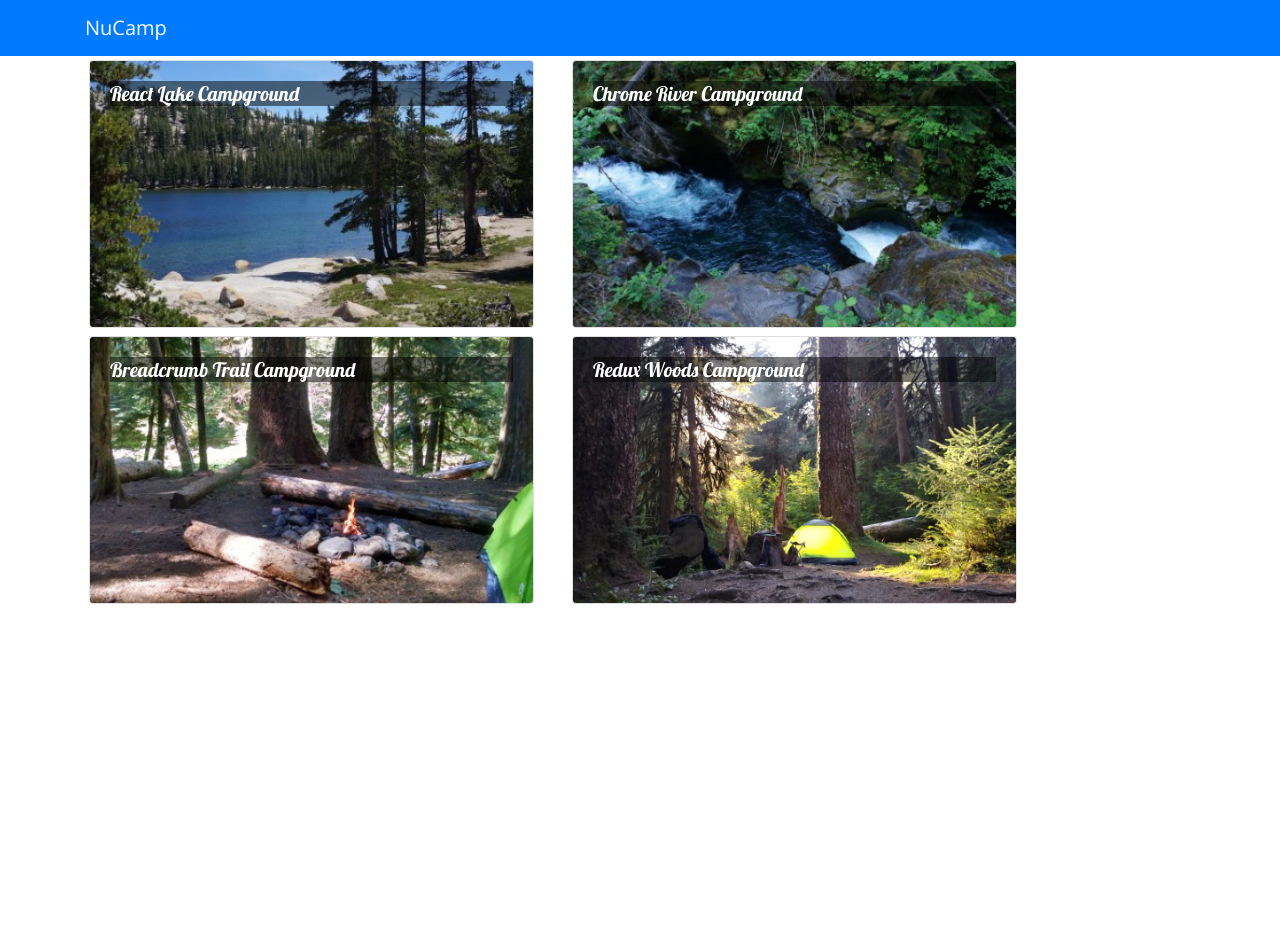
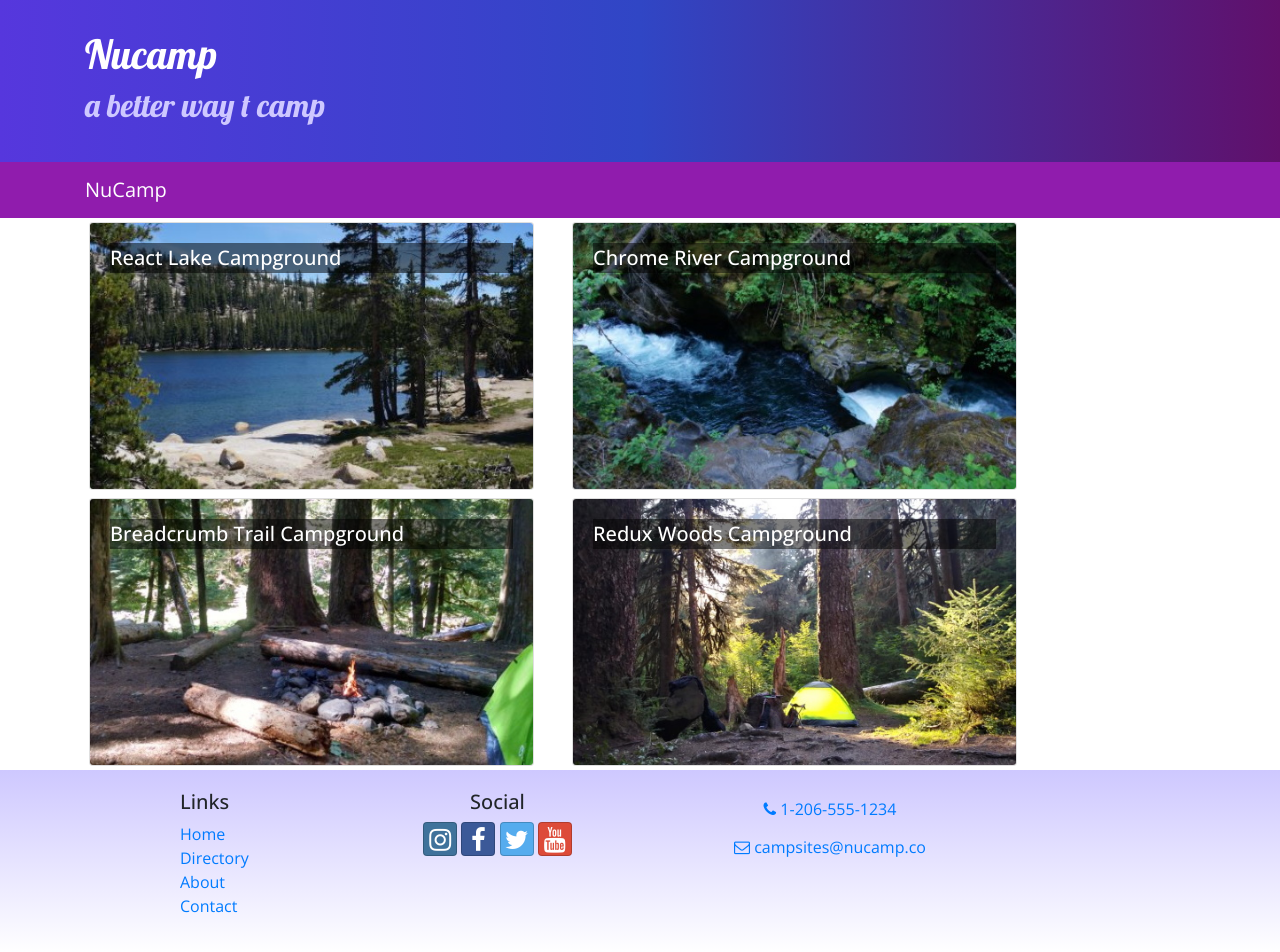
Before and after one commit to suneekarma/React, a React (Create React App) app: page / in a window 1280 px wide. Before the commit the page ends 800 px from the top, so only its background shows below. Built offline with nearby package versions, Linux system fonts and the light colour scheme.

Commit message:
Header and Footer

```diff
--- a/package.json
+++ b/package.json
@@ -7,6 +7,8 @@
     "@testing-library/react": "^9.5.0",
     "@testing-library/user-event": "^7.2.1",
     "bootstrap": "^4.5.2",
+    "bootstrap-social": "^5.1.1",
+    "font-awesome": "^4.7.0",
     "react": "^16.13.1",
     "react-dom": "^16.13.1",
     "react-popper": "^1.3.6",
--- a/src/App.css
+++ b/src/App.css
@@ -2,10 +2,46 @@ body {
   font-family: "Open Sans", sans-serif;
 }
 
+h1, h2, h3, .card-body>.card-title {
+  font-family: "Lobster", cursive;
+}
+
 .card-title {
-  font: 500 1.25rem "Lobster", cursive;
+  font-weight: 500;
+  font-size: 1.25rem;
 }
+
+h2 {
+  color: #3046C5;
+}
+
 .card-img-overlay .card-title {
   color: white;
   background-color: rgba(0, 0, 0, 0.5);
 }
+
+.row-content {
+  padding: 50px 0;
+  border-bottom: 1px ridge;
+  min-height: 200px;
+}
+
+.site-footer {
+  background-image: linear-gradient(#CEC8FF, white);
+  padding: 20px 0;
+}
+
+.jumbotron {
+  margin: 0;
+  padding: 30px;
+  background-image: linear-gradient(to right, #5637DD, #3046C5, #60106B);
+  color: white;
+}
+
+.jumbotron h2 {
+  color: #CEC8FF;
+}
+
+.navbar-dark {
+  background-color: #901CAD;
+}
--- /dev/null
+++ b/src/components/FooterComponent.js
@@ -0,0 +1,34 @@
+import React from 'react';
+
+function Footer(props) {
+    return (
+        <footer className="site-footer">
+            <div className="container">
+                <div className="row">
+                    <div className="col-4 col-sm-2 offset-1">
+                        <h5>Links</h5>
+                        <ul className="list-unstyled">
+                            <li><a href="#">Home</a></li>
+                            <li><a href="#">Directory</a></li>
+                            <li><a href="#">About</a></li>
+                            <li><a href="#">Contact</a></li>
+                        </ul>
+                    </div>
+                    <div className="col-6 col-sm-3 text-center">
+                        <h5>Social</h5>
+                        <a className="btn btn-social-icon btn-instagram" href="http://instagram.com/"><i className="fa fa-instagram" /></a>{' '}
+                        <a className="btn btn-social-icon btn-facebook" href="http://www.facebook.com/"><i className="fa fa-facebook" /></a>{' '}
+                        <a className="btn btn-social-icon btn-twitter" href="http://twitter.com/"><i className="fa fa-twitter" /></a>{' '}
+                        <a className="btn btn-social-icon btn-google" href="http://youtube.com/"><i className="fa fa-youtube" /></a>
+                    </div>
+                    <div className="col-sm-4 text-center">
+                        <a role="button" className="btn btn-link" href="tel:+12065551234"><i className="fa fa-phone" /> 1-206-555-1234</a><br />
+                        <a role="button" className="btn btn-link" href="mailto:notreal@notreal.co"><i className="fa fa-envelope-o" /> campsites@nucamp.co</a>
+                    </div>
+                </div>
+            </div>
+        </footer>
+    );
+}
+
+export default Footer;
--- /dev/null
+++ b/src/components/HeaderComponent.js
@@ -0,0 +1,29 @@
+import React, {Component} from 'react';
+import {Navbar, NavbarBrand, Jumbotron} from 'reactstrap';
+
+
+class Header extends Component {
+    render() {
+        return (
+            <React.Fragment>
+            <Jumbotron fluid>
+                <div className="container">
+                    <div className="row">
+                        <div className="col">
+                            <h1>Nucamp</h1>
+                            <h2>a better way t camp</h2>
+                        </div>
+                    </div>
+                </div>
+            </Jumbotron>
+            <Navbar dark sticky="top">
+            <div className="container">
+                <NavbarBrand href="/">NuCamp</NavbarBrand>
+            </div>
+        </Navbar>
+        </React.Fragment>
+        );
+    }
+}
+
+export default Header;
--- a/src/components/MainComponent.js
+++ b/src/components/MainComponent.js
@@ -1,7 +1,8 @@
 import React, { Component } from 'react';
-import { Navbar, NavbarBrand } from 'reactstrap';
 import Directory from './DirectoryComponent';
 import CampsiteInfo from './CampsiteInfoComponent';
+import Header from './HeaderComponent';
+import Footer from './FooterComponent';
 import { CAMPSITES } from '../shared/campsites';
 
 class Main extends Component {
@@ -20,13 +21,10 @@ class Main extends Component {
     render() {
         return (
             <div>
-                <Navbar dark color="primary">
-                    <div className="container">
-                        <NavbarBrand href="/">NuCamp</NavbarBrand>
-                    </div>
-                </Navbar>
-                <Directory campsites={this.state.campsites} onClick={campsiteId => this.onCampsiteSelect(campsiteId)}/>
+                <Header />
+                <Directory campsites={this.state.campsites} onClick={campsiteId => this.onCampsiteSelect(campsiteId)} />
                 <CampsiteInfo campsite={this.state.campsites.filter(campsite => campsite.id === this.state.selectedCampsite)[0]} />
+                <Footer />
             </div>
         );
     };
--- a/src/index.js
+++ b/src/index.js
@@ -5,6 +5,8 @@ import * as serviceWorker from './serviceWorker';
 import 'bootstrap/dist/css/bootstrap.min.css';
 import 'typeface-lobster';
 import 'typeface-open-sans';
+import 'font-awesome/css/font-awesome.css';
+import 'bootstrap-social/bootstrap-social.css';
 import App from './App';
 
 ReactDOM.render(
```
Also changed, not shown: src/components/CampsiteInfoComponent.js (+5 -6 lines), 1 other file (tests, documents, lock files or other folders).
